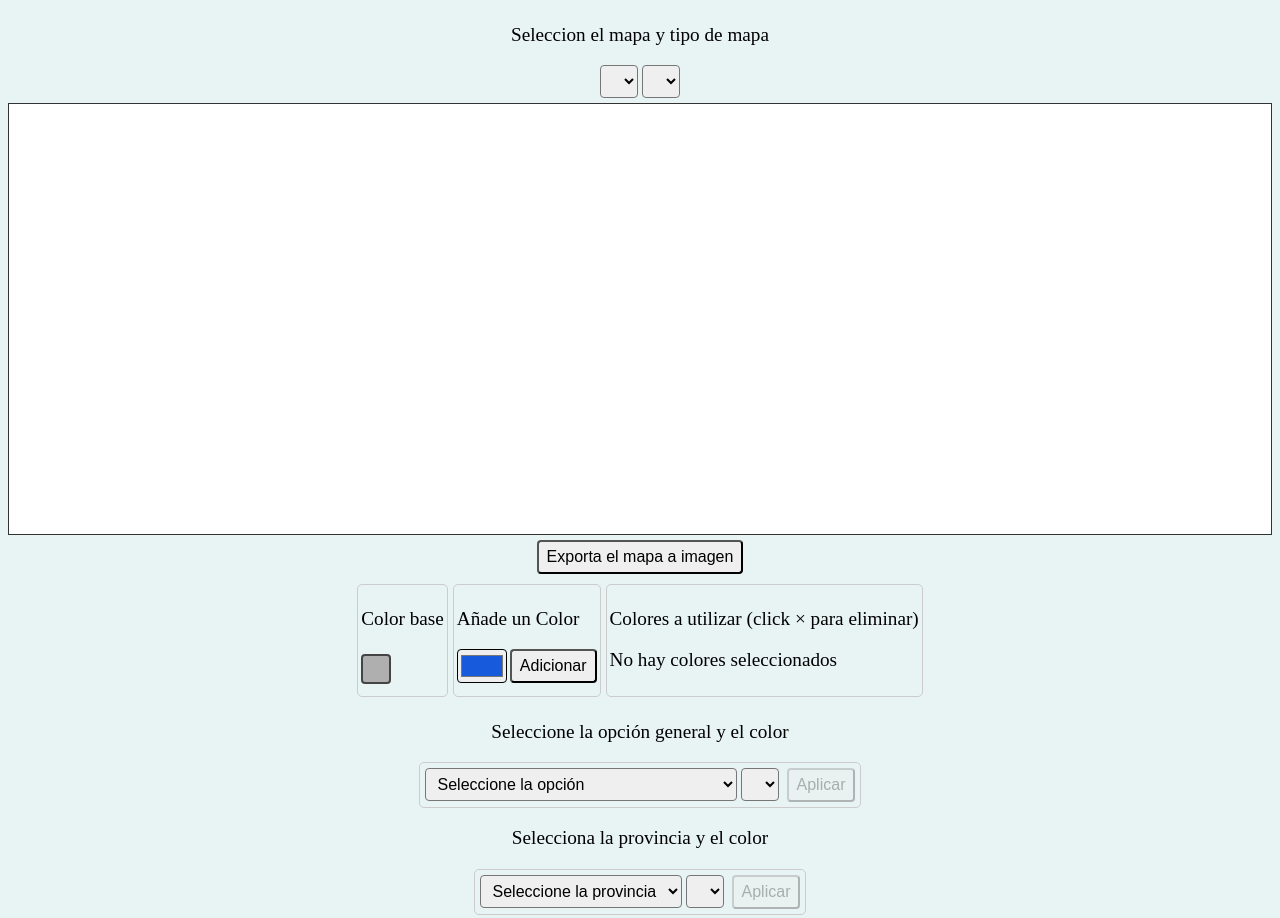
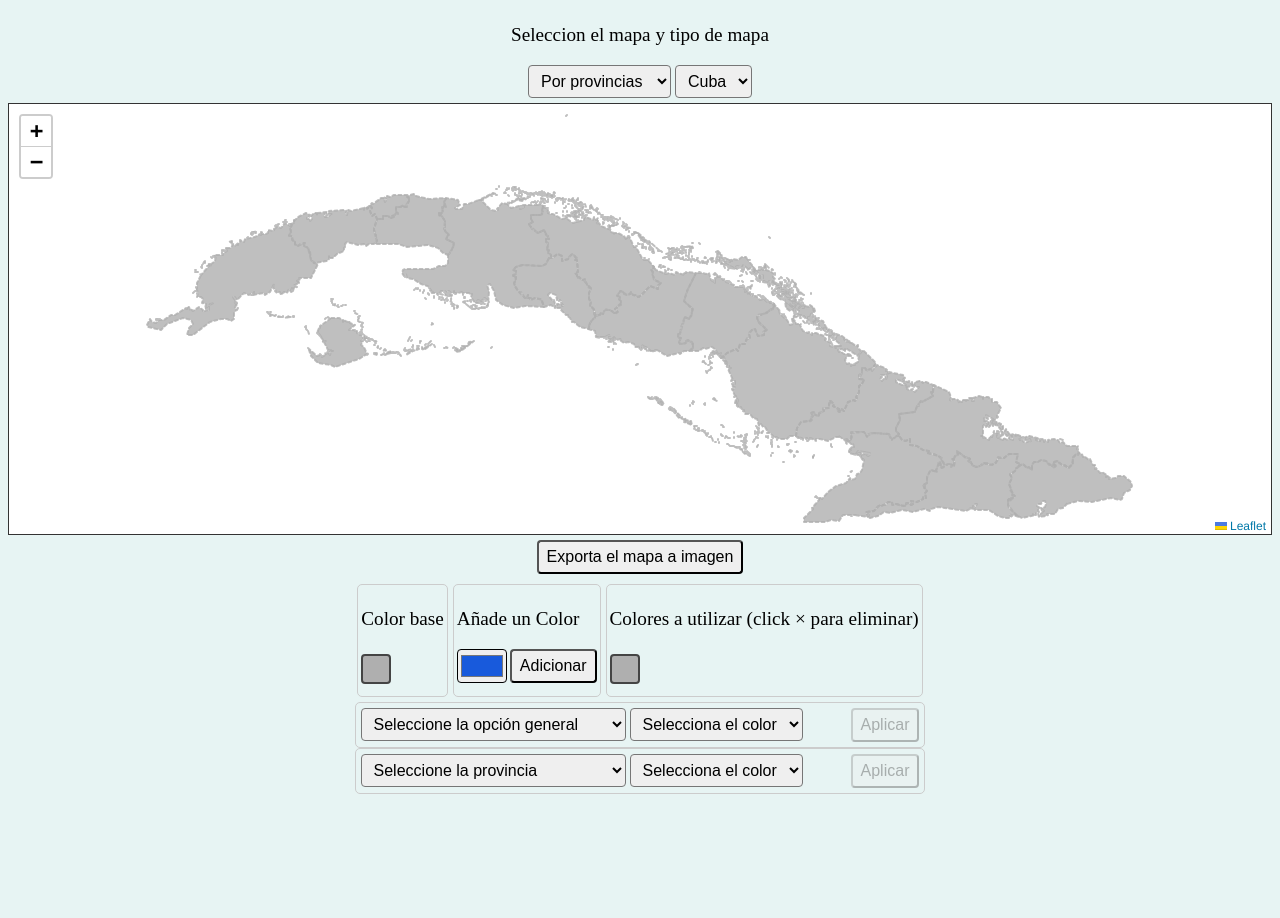
Before and after one commit to yudivian/mappingcuba, a plain HTML site: page index.html in a window 1280 px wide. After the commit the page ends 835 px from the top, so only its background shows below. Drawn offline with Linux system fonts and the light colour scheme.

Commit message:
Fixing some css stuff

```diff
--- a/css/style.css
+++ b/css/style.css
@@ -37,11 +37,11 @@
      border-radius: 5px;
  }
 
-  #addcolordivinner {
-    display: flex;
-    align-items: flex-end;
-    gap: 3px;
-  }
+ #addcolordivinner {
+     display: flex;
+     align-items: flex-end;
+     gap: 3px;
+ }
 
  #generalselectionblock,
  #provinceselectionblock,
@@ -136,9 +136,15 @@
      border-radius: 4px;
  }
 
+ #generalcolor,
+ #provincecolor,
+ #municipalitycolor {
+     width: 265px;
+ }
+
  input {
      height: 2.1rem;
-     padding: 1px ;
+     padding: 1px;
      border-radius: 4px;
  }
 
@@ -153,6 +159,12 @@
      margin-left: 10px;
  }
 
+ #generalselectioninnerdivbox,
+ #provinceselectioninnerdivbox,
+ #municipalitysselectioninnerdivbox {
+     width: 40px;
+ }
+
  #colorMenu {
      font-family: Arial, sans-serif;
      font-size: 14px;
--- a/index.html
+++ b/index.html
@@ -50,11 +50,11 @@
   </div>
 
   <div id="generalselectionblock">
-    <p class="labels">Seleccione la opción general y el color</p>
+    <!-- <p class="labels">Seleccione la opción general y el color</p> -->
     <div id="generalselectioninnerblock">
       <div class="generalselectioninnerdiv">
         <select name="general" id="generalcolor">
-          <option value="">Seleccione la opción</option>
+          <option value="">Seleccione la opción general</option>
           <option value="all">Todos (cambia el color base)</option>
           <option value="selected">Seleccionados (color distinto al base)</option>
           <option value="notselected">No Seleccionados (color igual al base)</option>
@@ -63,7 +63,7 @@
       <div class="generalselectioninnerdiv">
         <select id="colorSelect1"></select>
       </div>
-      <div class="generalselectioninnerdiv">
+      <div id="generalselectioninnerdivbox" class="generalselectioninnerdiv">
         <div id="colorPreviewBox1" class="colorPreviewBox"></div>
       </div>
       <div class="generalselectioninnerdiv">
@@ -73,7 +73,7 @@
   </div>
 
   <div id="provinceselectionblock">
-    <p class="labels">Selecciona la provincia y el color</p>
+    <!-- <p class="labels">Selecciona la provincia y el color</p> -->
     <div id="provinceselectioninnerblock">
       <div class="provinceselectioninnerdiv">
         <select name="province" id="provincecolor">
@@ -83,7 +83,7 @@
       <div class="provinceselectioninnerdiv">
         <select id="colorSelect2"></select>
       </div>
-      <div class="provinceselectioninnerdiv">
+      <div id="provinceselectioninnerdivbox" class="provinceselectioninnerdiv">
         <div id="colorPreviewBox2" class="colorPreviewBox"></div>
       </div>
       <div class="provinceselectioninnerdiv">
@@ -93,7 +93,7 @@
   </div>
 
   <div id="municipalityselectionblock" style="display:none;">
-    <p class="labels">Selecciona el municipio y el color</p>
+    <!-- <p class="labels">Selecciona el municipio y el color</p> -->
     <div id="municipalityselectioninnerblock">
       <div class="municipalityselectioninnerdiv">
         <select name="municipality" id="municipalitycolor">
@@ -103,7 +103,7 @@
       <div class="municipalityselectioninnerdiv">
         <select id="colorSelect3"></select>
       </div>
-      <div class="municipalityselectioninnerdiv">
+      <div id="municipalitysselectioninnerdivbox" class="municipalityselectioninnerdiv">
         <div id="colorPreviewBox3" class="colorPreviewBox"></div>
       </div>
       <div class="municipalityselectioninnerdiv">
@@ -117,7 +117,7 @@
   <script src="libs/leaflet.js"></script>
   <script src="libs/jquery-3.6.0.min.js"></script>
   <script src="libs/dom-to-image.min.js"></script>
-  <script src="map.js"></script>
+  <script src="libs/map.js"></script>
 
 </body>
 
```
